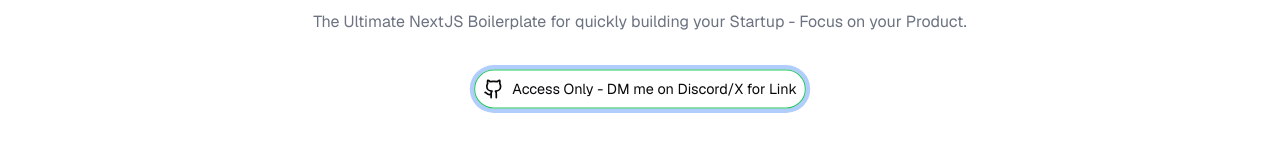
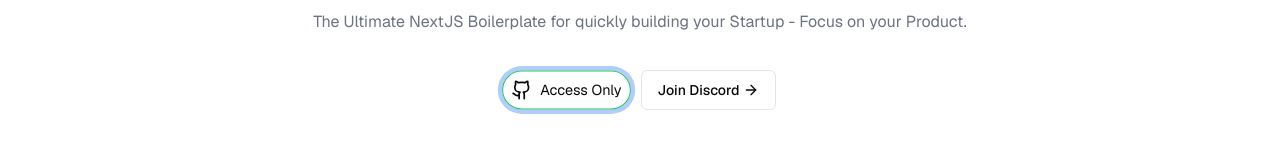
Before and after one commit to zaktech96/vsionboard, a Next.js app: page / in a window 1280 px wide. Shown: the part 250-406 px from the top of the page. Built offline with nearby package versions, Linux system fonts and the light colour scheme.

Commit message:
Add ArrowRight icon to lucide-react import and Discord link

```diff
--- a/components/homepage/hero-section.tsx
+++ b/components/homepage/hero-section.tsx
@@ -2,7 +2,7 @@
 import { Button } from '../ui/button';
 import { MacbookScroll } from '../ui/macbook-scroll';
 import { TITLE_TAILWIND_CLASS } from '@/utils/constants';
-import { Github } from 'lucide-react';
+import { ArrowRight, Github } from 'lucide-react';
 
 export default function HeroSection() {
   return (
@@ -30,7 +30,18 @@
             aria-label="Access Only - Contact for Repository Access"
         >
             <Github className='w-5 h-5' aria-hidden="true" />
-            <span className="text-sm">Access Only - DM me on Discord/X for Link</span>
+            <span className="text-sm">Access Only</span>
+        </Link>
+        <Link
+            href="https://discord.gg/F6rUxWvKrV"
+            target='_blank'
+            className="mt-5"
+            aria-label="Join Discord (opens in a new tab)"
+        >
+            <Button variant="outline" className="flex gap-1">
+                Join Discord
+                <ArrowRight className='w-4 h-4' aria-hidden="true" />
+            </Button>
         </Link>
       </div>
       <div className="hidden md:block -mt-64">
```
